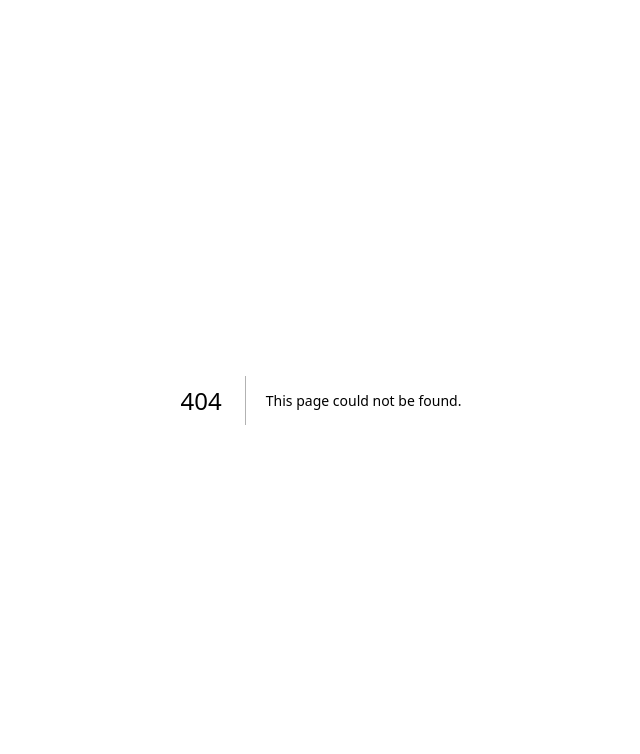
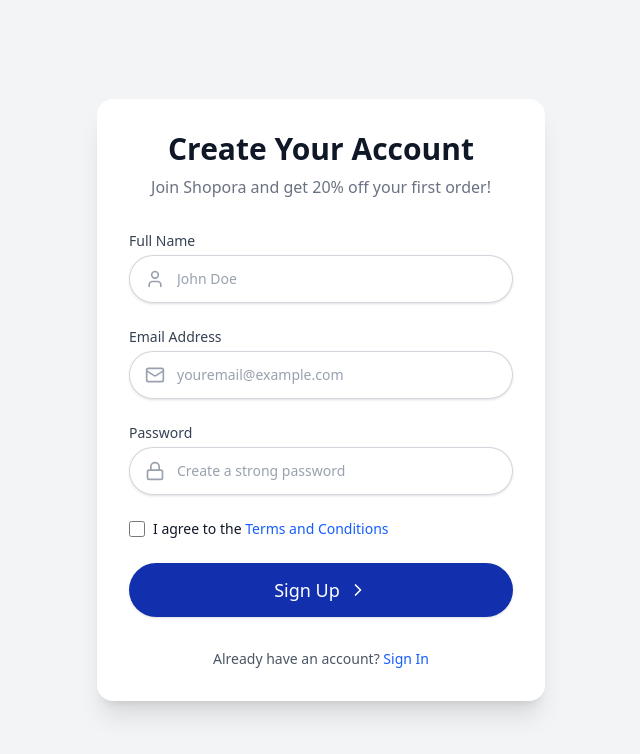
Before and after one commit to AryaGoberto/shopora, a Next.js app: page /signup in a window 1280 px wide. Before the commit this address had no page. Shown: the top 754 px of the page, without its empty margins (319-959 px from the left). Built offline with nearby package versions, Linux system fonts and the light colour scheme.

Commit message:
feat: create sign up page

```diff
--- /dev/null
+++ b/app/signup/page.tsx
@@ -0,0 +1,151 @@
+// app/signup/page.tsx
+
+"use client";
+
+import React from "react";
+import Link from "next/link";
+import { User, Lock, Mail, ChevronRight } from "lucide-react";
+
+const SignupPage: React.FC = () => {
+  return (
+    <div className="min-h-screen flex items-center justify-center bg-gray-100 p-4">
+      <div className="w-full max-w-md bg-white p-8 rounded-2xl shadow-xl">
+        {/* Header/Judul */}
+        <div className="text-center mb-8">
+          <h1 className="text-3xl font-bold text-gray-900 mb-2">
+            Create Your Account
+          </h1>
+          <p className="text-gray-500">
+            Join Shopora and get 20% off your first order!
+          </p>
+        </div>
+
+        {/* Form Pendaftaran */}
+        <form className="space-y-6">
+          {/* Full Name Input */}
+          <div>
+            <label
+              htmlFor="name"
+              className="block text-sm font-medium text-gray-700 mb-1"
+            >
+              Full Name
+            </label>
+            <div className="relative rounded-full shadow-sm">
+              <div className="pointer-events-none absolute inset-y-0 left-0 flex items-center pl-4">
+                <User className="h-5 w-5 text-gray-400" />
+              </div>
+              <input
+                id="name"
+                name="name"
+                type="text"
+                autoComplete="name"
+                required
+                placeholder="John Doe"
+                className="block w-full rounded-full border-0 py-3 pl-12 pr-4 text-gray-900 ring-1 ring-inset ring-gray-300 placeholder:text-gray-400 focus:ring-2 focus:ring-inset focus:ring-blue-600 sm:text-sm sm:leading-6"
+              />
+            </div>
+          </div>
+
+          {/* Email Input */}
+          <div>
+            <label
+              htmlFor="email"
+              className="block text-sm font-medium text-gray-700 mb-1"
+            >
+              Email Address
+            </label>
+            <div className="relative rounded-full shadow-sm">
+              <div className="pointer-events-none absolute inset-y-0 left-0 flex items-center pl-4">
+                <Mail className="h-5 w-5 text-gray-400" />
+              </div>
+              <input
+                id="email"
+                name="email"
+                type="email"
+                autoComplete="email"
+                required
+                placeholder="youremail@example.com"
+                className="block w-full rounded-full border-0 py-3 pl-12 pr-4 text-gray-900 ring-1 ring-inset ring-gray-300 placeholder:text-gray-400 focus:ring-2 focus:ring-inset focus:ring-blue-600 sm:text-sm sm:leading-6"
+              />
+            </div>
+          </div>
+
+          {/* Password Input */}
+          <div>
+            <label
+              htmlFor="password"
+              className="block text-sm font-medium text-gray-700 mb-1"
+            >
+              Password
+            </label>
+            <div className="relative rounded-full shadow-sm">
+              <div className="pointer-events-none absolute inset-y-0 left-0 flex items-center pl-4">
+                <Lock className="h-5 w-5 text-gray-400" />
+              </div>
+              <input
+                id="password"
+                name="password"
+                type="password"
+                autoComplete="new-password"
+                required
+                placeholder="Create a strong password"
+                className="block w-full rounded-full border-0 py-3 pl-12 pr-4 text-gray-900 ring-1 ring-inset ring-gray-300 placeholder:text-gray-400 focus:ring-2 focus:ring-inset focus:ring-blue-600 sm:text-sm sm:leading-6"
+              />
+            </div>
+          </div>
+
+          {/* Persetujuan Terms & Conditions */}
+          <div className="flex items-center">
+            <input
+              id="terms"
+              name="terms"
+              type="checkbox"
+              required
+              className="h-4 w-4 text-blue-600 focus:ring-blue-500 border-gray-300 rounded"
+            />
+            <label htmlFor="terms" className="ml-2 block text-sm text-gray-900">
+              I agree to the{" "}
+              <Link
+                href="#"
+                className="font-medium text-blue-600 hover:text-blue-500"
+              >
+                Terms and Conditions
+              </Link>
+            </label>
+          </div>
+
+          {/* Tombol Signup */}
+          <div>
+            <button
+              type="submit"
+              className="w-full flex justify-center items-center py-3 px-4 border border-transparent rounded-full shadow-sm text-lg font-medium text-white transition-colors gap-2"
+              style={{ backgroundColor: "#1230AE" }}
+              onMouseEnter={(e) =>
+                (e.currentTarget.style.backgroundColor = "#0f2890")
+              }
+              onMouseLeave={(e) =>
+                (e.currentTarget.style.backgroundColor = "#1230AE")
+              }
+            >
+              Sign Up
+              <ChevronRight className="w-5 h-5" />
+            </button>
+          </div>
+        </form>
+
+        {/* Tautan Login */}
+        <div className="mt-8 text-center text-sm text-gray-600">
+          Already have an account?{" "}
+          <Link
+            href="/login"
+            className="font-medium text-blue-600 hover:text-blue-500"
+          >
+            Sign In
+          </Link>
+        </div>
+      </div>
+    </div>
+  );
+};
+
+export default SignupPage;
```
